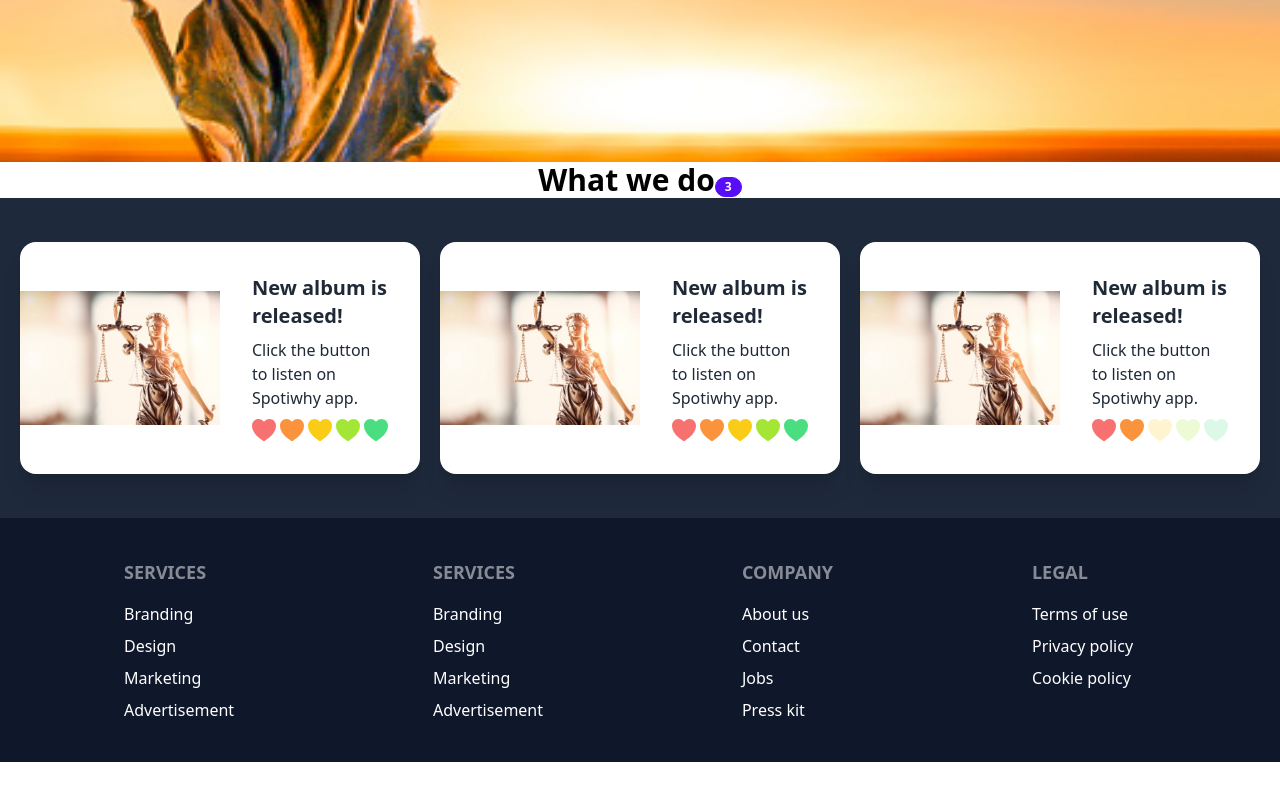
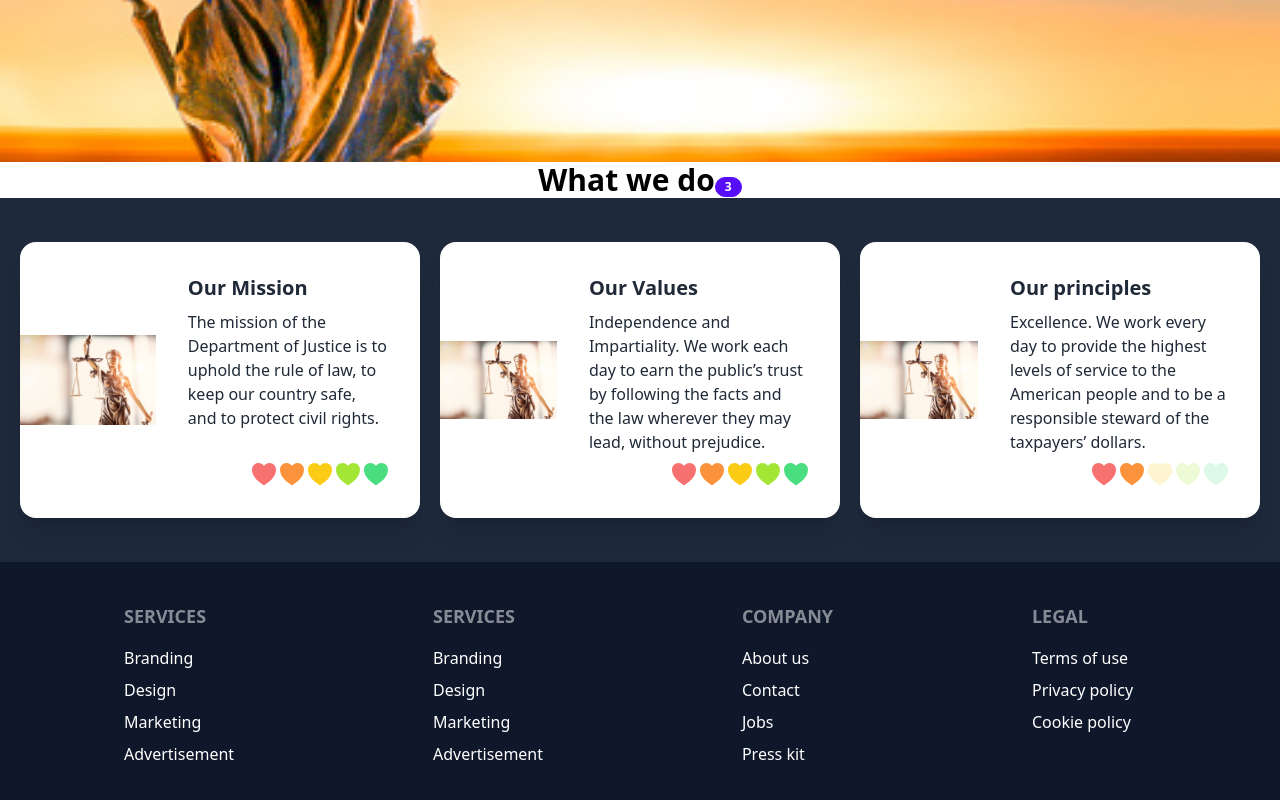
Before and after one commit to maitri-vv/justice-league, a Next.js app: page / in a window 1280 px wide. Shown: the part 734-1534 px from the top of the page. Before the commit the page ends 1496 px from the top, so only its background shows below. Built offline with nearby package versions, Linux system fonts and the light colour scheme.

Commit message:
updatedwhatwedo

```diff
--- a/components/Whatwedo.js
+++ b/components/Whatwedo.js
@@ -12,8 +12,8 @@ const Whatwedo = () => {
           <div className="shadow-xl card lg:card-side bg-base-100">
         <figure><img src="/images/img.jpg" alt="Album"/></figure>
         <div className="card-body">
-          <h2 className="card-title">New album is released!</h2>
-          <p>Click the button to listen on Spotiwhy app.</p>
+          <h2 className="card-title">Our Mission</h2>
+          <p>The mission of the Department of Justice is to uphold the rule of law, to keep our country safe, and to protect civil rights.</p>
           <div className="justify-end card-actions">
           <div className="rating gap-1">
   <input type="radio" name="rating-3" className="mask mask-heart bg-red-400" />
@@ -28,8 +28,8 @@ const Whatwedo = () => {
       <div className="shadow-xl card lg:card-side bg-base-100">
         <figure><img src="/images/img.jpg" alt="Album"/></figure>
         <div className="card-body">
-          <h2 className="card-title">New album is released!</h2>
-          <p>Click the button to listen on Spotiwhy app.</p>
+          <h2 className="card-title">Our Values</h2>
+          <p>Independence and Impartiality. We work each day to earn the public’s trust by following the facts and the law wherever they may lead, without prejudice.</p>
           <div className="justify-end card-actions">
           <div className="rating gap-1">
   <input type="radio" name="rating-3" className="mask mask-heart bg-red-400" />
@@ -44,8 +44,8 @@ const Whatwedo = () => {
       <div className="shadow-xl card lg:card-side bg-base-100">
         <figure><img src="/images/img.jpg" alt="Album"/></figure>
         <div className="card-body">
-          <h2 className="card-title">New album is released!</h2>
-          <p>Click the button to listen on Spotiwhy app.</p>
+          <h2 className="card-title">Our principles</h2>
+          <p>Excellence. We work every day to provide the highest levels of service to the American people and to be a responsible steward of the taxpayers’ dollars.</p>
           <div className="justify-end card-actions">
           <div className="rating gap-1">
   <input type="radio" name="rating-3" className="mask mask-heart bg-red-400" />
```
